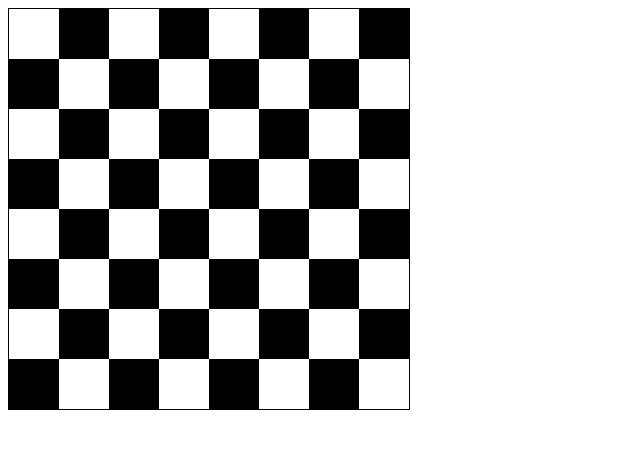
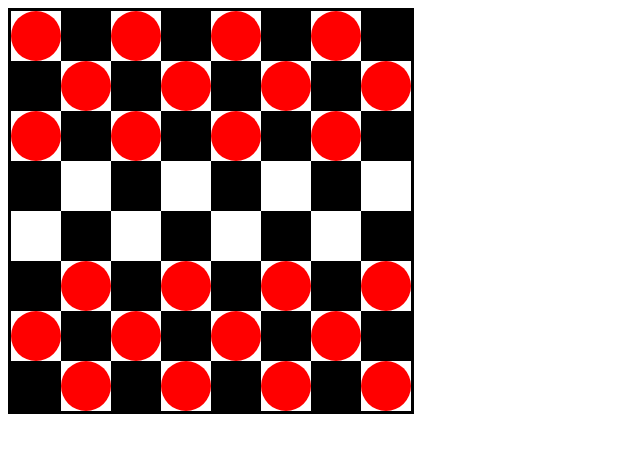
Before and after one commit to Marcel0Maia/jogo, a plain HTML site: page index.html in a window 1280 px wide. Shown: the whole page, without its empty margins (0-640 px from the left). Drawn offline with nearby package versions, Linux system fonts and the light colour scheme.

Commit message:
nova att

```diff
--- a/script.js
+++ b/script.js
@@ -9,6 +9,7 @@ function montar_tab(){
 
         for (let j = 0; j < 8; j++) {
             var nome_casa = "casa_" + i.toString() + "_" + j.toString();
+            var casaPreta = false;
 
             $("#linha_"+i.toString()).append("<div id = '" + nome_casa + "' class = 'casa'>");//adiciona as casas
 
@@ -18,17 +19,26 @@ function montar_tab(){
                     $("#"+nome_casa.toString()).addClass("casa_b");
                 }else if(j % 2 != 0){
                     $("#"+nome_casa.toString()).addClass("casa_p");
+                    casaPreta = true;
                 }
             }else if(i % 2 != 0){
                 if(j % 2 == 0){
                     $("#"+nome_casa.toString()).addClass("casa_p");
+                    casaPreta = true;
                 }else if(j % 2 != 0){
                     $("#"+nome_casa.toString()).addClass("casa_b");
+                }
+            }
+
+            if(casaPreta === false) {
+                if(i < 3 || i > 4 ) {
+                    $("#"+nome_casa.toString()).addClass("peca");
                 }
             }
         }
     }
 }
+
 
 function selecionar_casa(){
     var casa_selecionada = null;
--- a/style.css
+++ b/style.css
@@ -1,7 +1,7 @@
 #tabuleiro{
     width: 400px;
     height: 400px;
-    border: 1px solid black;
+    border: 3px solid black;
 }
 
 .linha{
@@ -26,3 +26,9 @@
 .casa_selecionada{
     background-color: red;
 }
+.peca{
+    width: 50px;
+    height: 50px;
+    border-radius: 50%;
+    background-color: red;
+}
```
Also changed, not shown: images/pecaBranca.svg (added), images/pecaPreta.svg (added), images/rainhaBranca.svg (added), images/rainhaPreta.svg (added).
